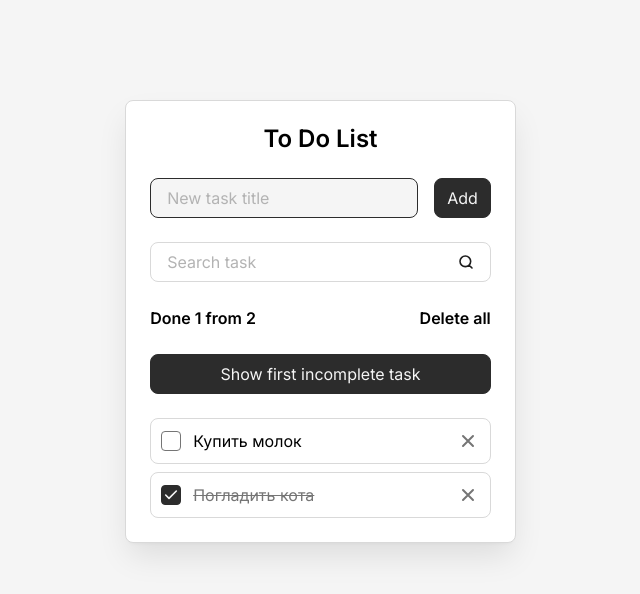
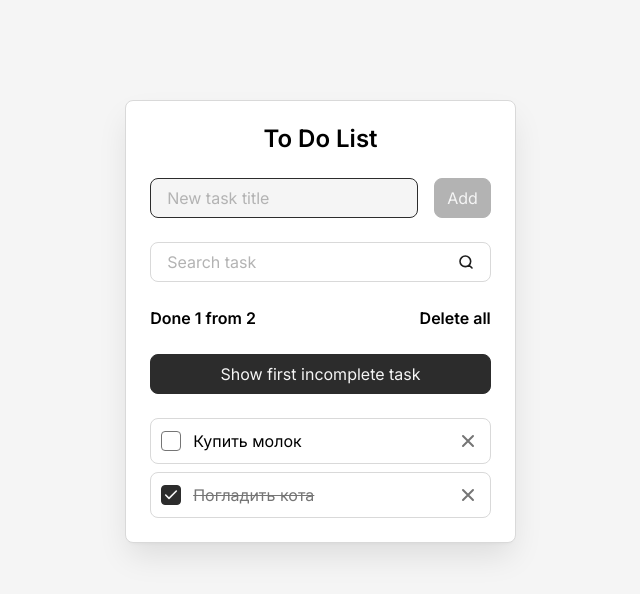
Before and after one commit to KirusaK/TodoList, a React (Vite) app: page / in a window 1280 px wide. Shown: the top 594 px of the page, without its empty margins (312-952 px from the left). Built offline with nearby package versions, Linux system fonts and the light colour scheme.

Commit message:
feat: add form validation and improve UX for task input

```diff
--- a/src/components/AddTasksForm.jsx
+++ b/src/components/AddTasksForm.jsx
@@ -1,15 +1,32 @@
 import Field from "./Field.jsx";
 import Button from "./Button.jsx";
-import { useContext } from "react";
+import { useContext, useState } from "react";
 import { TasksContext } from "../context/TaskContext.jsx";
 
 const AddTasksForm = () => {
   const { addTask, newTaskTitle, setNewTaskTitle, newTaskInputRef } =
     useContext(TasksContext);
 
+  const [error, setError] = useState("");
+
+  const clearNewTaskTitle = newTaskTitle.trim();
+  const isNewTaskTitleEmpty = clearNewTaskTitle.length === 0;
+
   const onSubmit = (event) => {
     event.preventDefault();
-    addTask();
+
+    if (!isNewTaskTitleEmpty) {
+      addTask(clearNewTaskTitle);
+    }
+  };
+
+  const onInput = (event) => {
+    const { value } = event.target;
+    const clearValue = value.trim();
+    const hasOnlySpaces = value.length > 0 && clearValue.length === 0;
+
+    setNewTaskTitle(value);
+    setError(hasOnlySpaces ? "The task cannot be empty..." : "");
   };
 
   return (
@@ -19,10 +36,13 @@
         id="new-task"
         label="New task title"
         value={newTaskTitle}
-        onInput={(event) => setNewTaskTitle(event.target.value)}
+        error={error}
+        onInput={onInput}
         ref={newTaskInputRef}
       />
-      <Button type="submit">Add </Button>
+      <Button type="submit" isDisabled={isNewTaskTitleEmpty}>
+        Add
+      </Button>
     </form>
   );
 };
--- a/src/components/Button.jsx
+++ b/src/components/Button.jsx
@@ -1,8 +1,19 @@
 const Button = (props) => {
-  const { className = "", type = "button", children, onClick } = props;
+  const {
+    className = "",
+    type = "button",
+    children,
+    isDisabled,
+    onClick,
+  } = props;
 
   return (
-    <button className={`button ${className}`} type={type} onClick={onClick}>
+    <button
+      className={`button ${className}`}
+      type={type}
+      onClick={onClick}
+      disabled={isDisabled}
+    >
       {children}
     </button>
   );
--- a/src/components/Field.jsx
+++ b/src/components/Field.jsx
@@ -6,6 +6,7 @@
     type = "text",
     onInput,
     value,
+    error,
     ref,
   } = props;
 
@@ -15,7 +16,7 @@
         {label}
       </label>
       <input
-        className="field__input"
+        className={`field__input ${error ? "is-invalid" : ""}`}
         id={id}
         placeholder=" "
         autoComplete="off"
@@ -24,6 +25,11 @@
         value={value}
         ref={ref}
       />
+      {error && (
+        <span className="field__error" title="error">
+          {error}
+        </span>
+      )}
     </div>
   );
 };
--- a/src/hooks/useTasks.js
+++ b/src/hooks/useTasks.js
@@ -46,19 +46,18 @@
     [tasks],
   );
 
-  const addTask = useCallback(() => {
-    if (newTaskTitle.trim().length > 0) {
+  const addTask = useCallback((title) => {
     const newTask = {
       id: crypto?.randomUUID() ?? Date.now().toString(),
-        title: newTaskTitle,
+      title,
       isDone: false,
     };
+
     setTasks((prevTasks) => [...prevTasks, newTask]);
     setNewTaskTitle("");
     setSearchQuery("");
     newTaskInputRef.current.focus();
-    }
-  }, [newTaskTitle]);
+  }, []);
 
   useEffect(() => {
     saveTasks(tasks);
--- a/src/styles/components/button.css
+++ b/src/styles/components/button.css
@@ -9,12 +9,20 @@
   border: 1px solid var(--color-dark-2);
   border-radius: var(--border-radius);
 
-  &:hover {
-    color: var(--color-dark-2);
-    background-color: transparent;
+  &:not(:disabled) {
+    &:hover {
+      color: var(--color-dark-2);
+      background-color: transparent;
+    }
+
+    &:active {
+      scale: 1.05;
+    }
   }
 
-  &:active {
-    scale: 1.05;
+  &:disabled {
+    background-color: var(--color-gray-3);
+    border-color: var(--color-gray-3);
+    cursor: not-allowed;
   }
 }
--- a/src/styles/components/field.css
+++ b/src/styles/components/field.css
@@ -39,11 +39,29 @@
 
   &[type="search"] {
     &:placeholder-shown {
-      padding-right: calc(var(--fieldInputPaddingX) * 2 + var(--fieldSeachInputIconSize));
-      background-image: url('../../assets/icons/icon-search_black.svg');
+      padding-right: calc(
+        var(--fieldInputPaddingX) * 2 + var(--fieldSeachInputIconSize)
+      );
+      background-image: url("../../assets/icons/icon-search_black.svg");
       background-position: calc(100% - var(--fieldInputPaddingX)) 50%;
       background-size: var(--fieldSeachInputIconSize);
       background-repeat: no-repeat;
     }
   }
+
+  &.is-invalid {
+    border-color: red;
+  }
 }
+
+.field__error {
+  position: absolute;
+  top: 100%;
+  left: 0;
+  font-size: 12px;
+  color: red;
+  text-overflow: ellipsis;
+  overflow: hidden;
+  white-space: nowrap;
+  max-width: 100%;
+}
```
Lines whose indentation alone changed are shown as unchanged.
